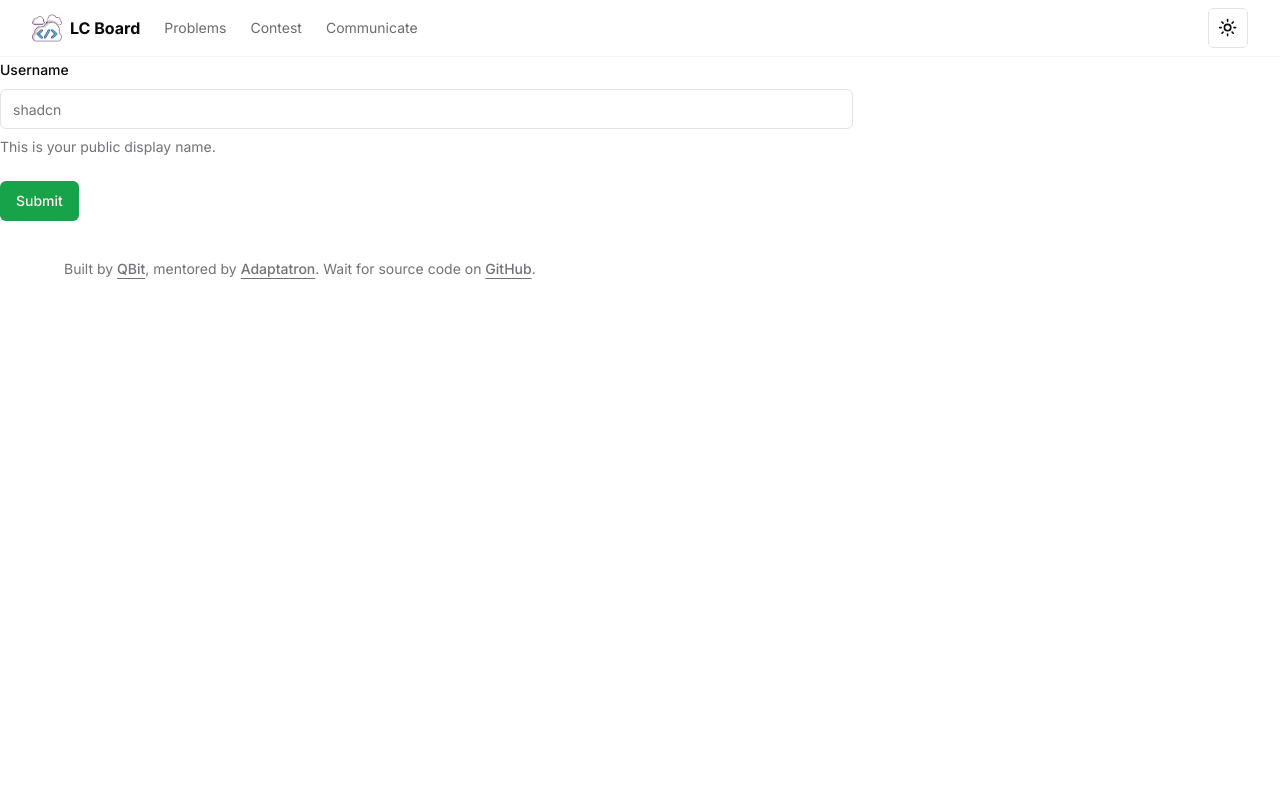
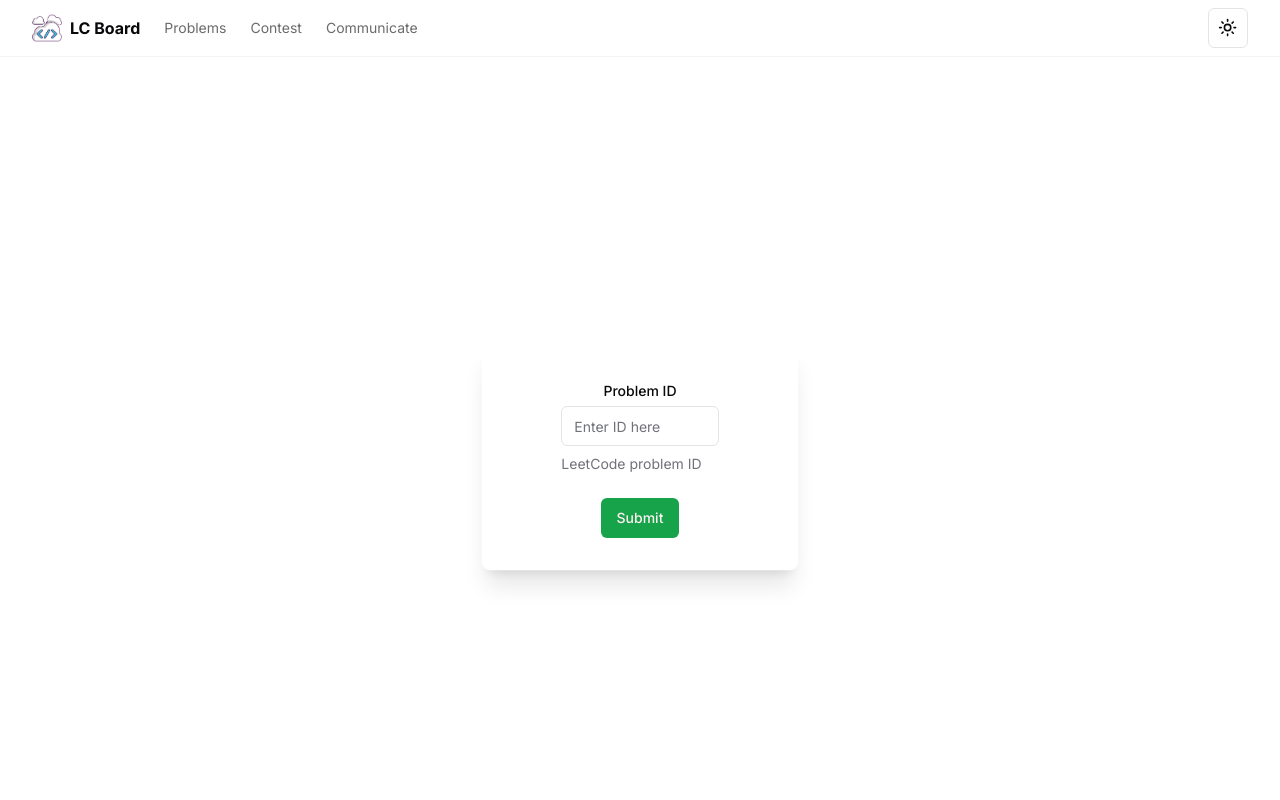
Before and after one commit to Indrajeet-S/leetcode-board, a Next.js app: page /problems in a window 1280 px wide. Shown: the top 800 px of the page. Built offline with nearby package versions, Linux system fonts and the light colour scheme.

Commit message:
Non interactive form added

```diff
--- /dev/null
+++ b/app/problems/[problemID]/page.tsx
@@ -0,0 +1,7 @@
+export default function ProblemID({
+  params,
+}: {
+  params: { problemID: string }
+}) {
+  return <div>Hello {params.problemID}</div>
+}
--- a/app/problems/page.tsx
+++ b/app/problems/page.tsx
@@ -1,5 +1,13 @@
 import { ProblemIDForm } from "@/components/custom/lc-form"
 
 export default function Problems() {
-  return <ProblemIDForm />
+  return (
+    <div className="relative flex min-h-screen flex-col justify-center overflow-hidden py-6 sm:py-12">
+      <div className="relative px-6 pt-10 pb-8 shadow-xl ring-1 ring-white/25 sm:mx-auto sm:max-w-lg sm:rounded-lg sm:px-10">
+        <div className="flex justify-center">
+          <ProblemIDForm />
+        </div>
+      </div>
+    </div>
+  )
 }
--- a/components/custom/lc-form.tsx
+++ b/components/custom/lc-form.tsx
@@ -15,11 +15,10 @@ import {
   FormMessage,
 } from "@/components/ui/form"
 import { Input } from "@/components/ui/input"
-import { toast } from "@/components/ui/use-toast"
 
 const FormSchema = z.object({
   username: z.string().min(2, {
-    message: "Username must be at least 2 characters.",
+    message: "Problem ID must be at least 1 character.",
   }),
 })
 
@@ -31,15 +30,8 @@ export function ProblemIDForm() {
     },
   })
 
-  function onSubmit(data: z.infer<typeof FormSchema>) {
-    toast({
-      title: "You submitted the following values:",
-      description: (
-        <pre className="mt-2 w-[340px] rounded-md bg-slate-950 p-4">
-          <code className="text-white">{JSON.stringify(data, null, 2)}</code>
-        </pre>
-      ),
-    })
+  function onSubmit(values: z.infer<typeof FormSchema>) {
+    // console.log(values)
   }
 
   return (
@@ -50,18 +42,18 @@ export function ProblemIDForm() {
           name="username"
           render={({ field }) => (
             <FormItem>
-              <FormLabel>Username</FormLabel>
+              <FormLabel className="flex justify-center">Problem ID</FormLabel>
               <FormControl>
-                <Input placeholder="shadcn" {...field} />
+                <Input placeholder="Enter ID here" {...field} />
               </FormControl>
-              <FormDescription>
-                This is your public display name.
-              </FormDescription>
+              <FormDescription>LeetCode problem ID</FormDescription>
               <FormMessage />
             </FormItem>
           )}
         />
-        <Button type="submit">Submit</Button>
+        <div className="flex justify-center">
+          <Button type="submit">Submit</Button>
+        </div>
       </form>
     </Form>
   )
```
